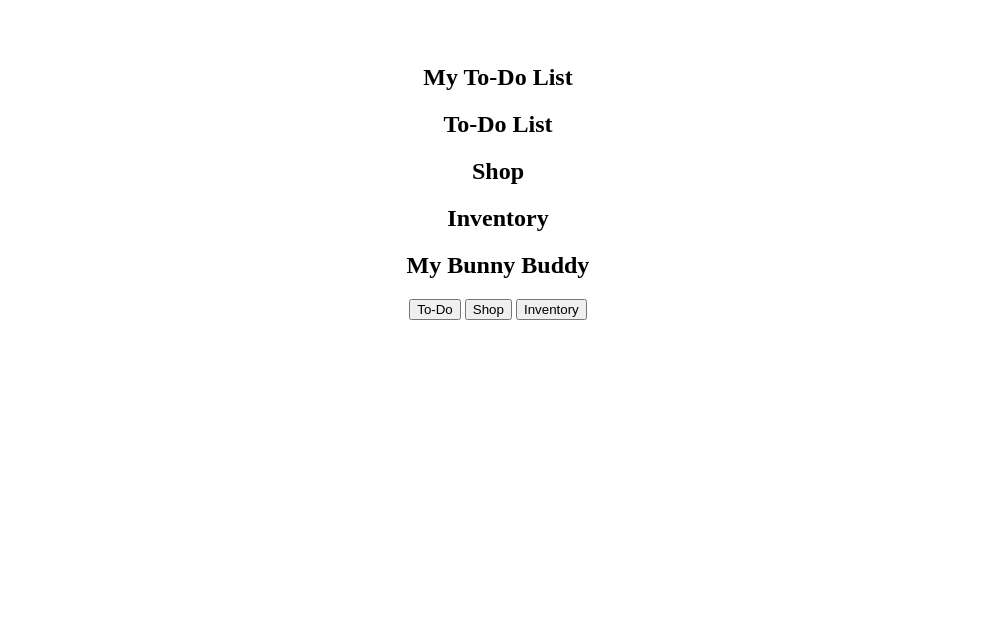
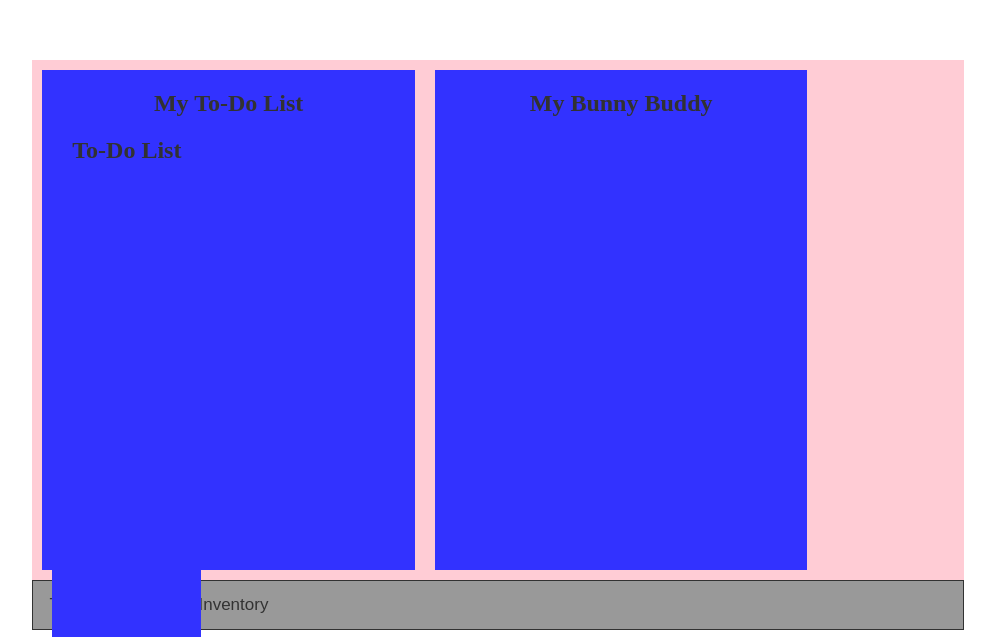
Before and after one commit to cavalier08/bunny-buddy, a plain HTML site: page index.html in a window 1280 px wide. Shown: the part 218-858 px from the top of the page, without its empty margins (142-1137 px from the left). Before the commit the page ends 800 px from the top, so only its background shows below. Drawn offline with Linux system fonts and the light colour scheme.

Commit message:
Update styles.css

```diff
--- a/styles.css
+++ b/styles.css
@@ -8,19 +8,57 @@ body {
 .backdrop {
     text-align: center;
     background-color: white;
+    opacity: 80%;
+    border: 5px salmon;
+
     border-radius: 50px;
-    width: auto;
-    height: auto;
+
+
     padding: 19.5vw 12vw;
     margin: 1vw 1vw;
     /*adjust margins and padding maybe later*/
 }
 
-.border-box {
-    width: 90%;
-    height: 90%;
-    border: 5px salmon;
-    border-radius: 25px;
-    padding: 10px;
+/****************/
+.float-box {
+    height: 100%;
+    background-color: pink;
+    display: flex;
+}
+
+.todo-box {
+    background-color: blue;
+    width: 40%;
+    height: 500px;
     margin: 10px;
 }
+
+.bunny-buddy {
+    width: 40%;
+    background-color: blue;
+    height: 500px;
+    float: right;
+    margin: 10px;
+}
+
+/****************/
+.tab {
+    overflow: hidden;
+    border: 1px solid black;
+    background-color: gray;
+}
+
+.tab button {
+    background-color: inherit;
+    float: left;
+    border: none;
+    outline: none;
+    cursor: pointer;
+    padding: 14px 16px;
+    transition: 0.3s;
+    font-size: 17px;
+}
+
+.tab button:hover {
+    background-color: purple;
+}
```
